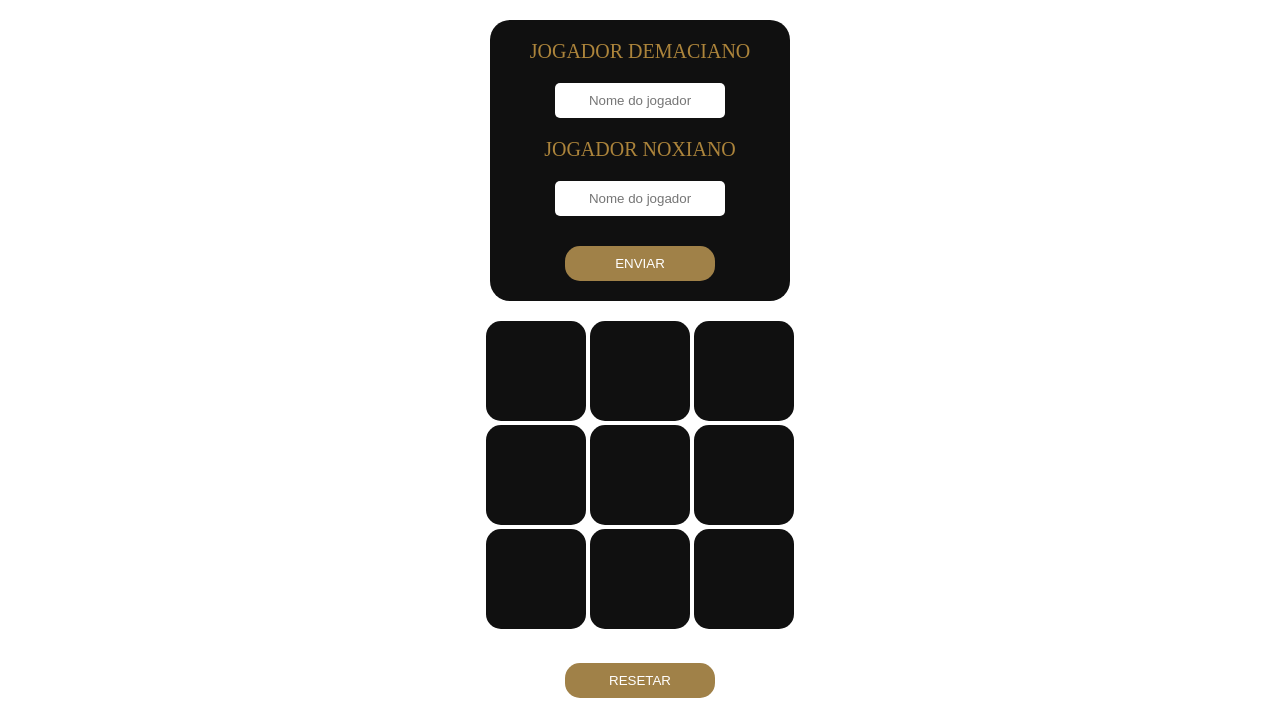
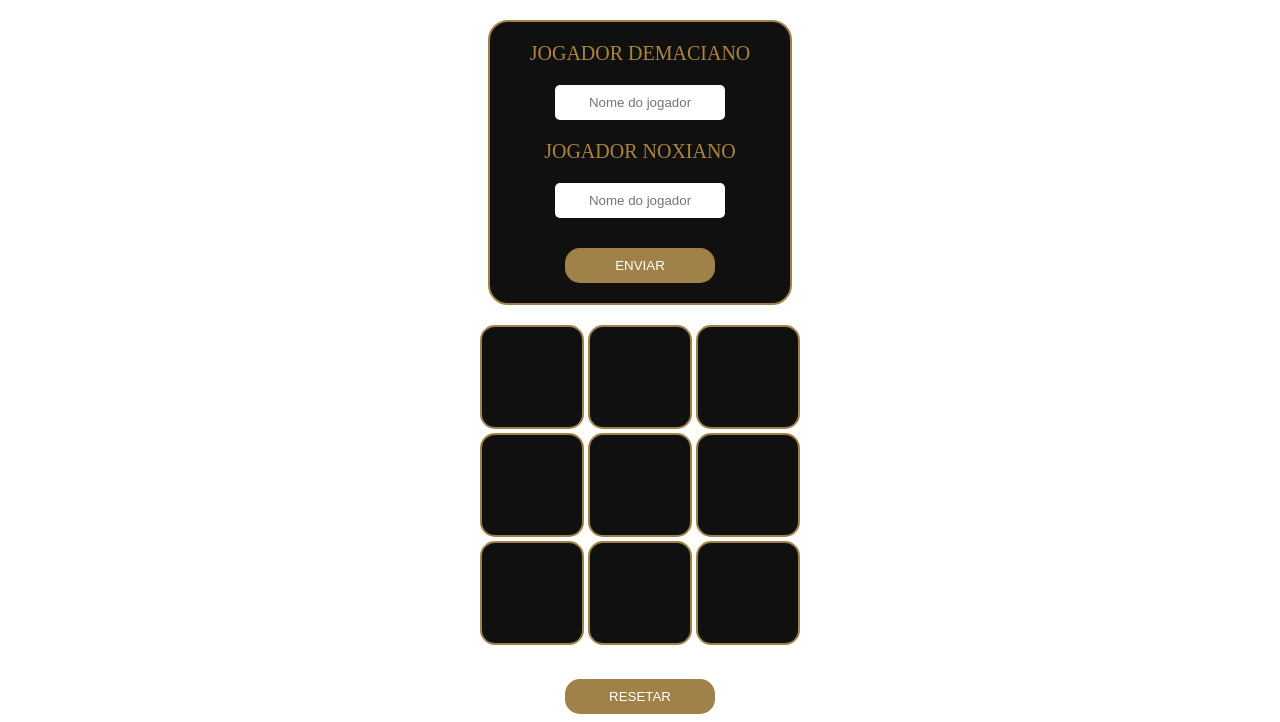
Before and after one commit to ZAPHODh/firsttry, a plain HTML site: page index.html in a window 1280 px wide. Shown: the part 121-843 px from the top of the page. Drawn offline with Linux system fonts and the light colour scheme; some packages are replaced by stand-ins of ours; a script that the page names is missing.

Commit message:
Update style.css

```diff
--- a/style.css
+++ b/style.css
@@ -27,6 +27,7 @@ h1 {
     border-radius: 15px;
     display: inline-block;
     position: relative;
+    border: #a08148 2px solid;
 }
 
 .reset {
@@ -74,6 +75,7 @@ h1 {
     border-radius: 20px;
     margin-bottom: 20px;
     padding-bottom: 20px;
+    border: #a08148 2px solid;
 }
 
 .caixa_jogador {
@@ -125,6 +127,7 @@ h1 {
     border-radius: 20px;
     margin-bottom: 20px;
     padding-bottom: 20px;
+    border: #a08148 2px solid;
 }
 
 #j1,
```
